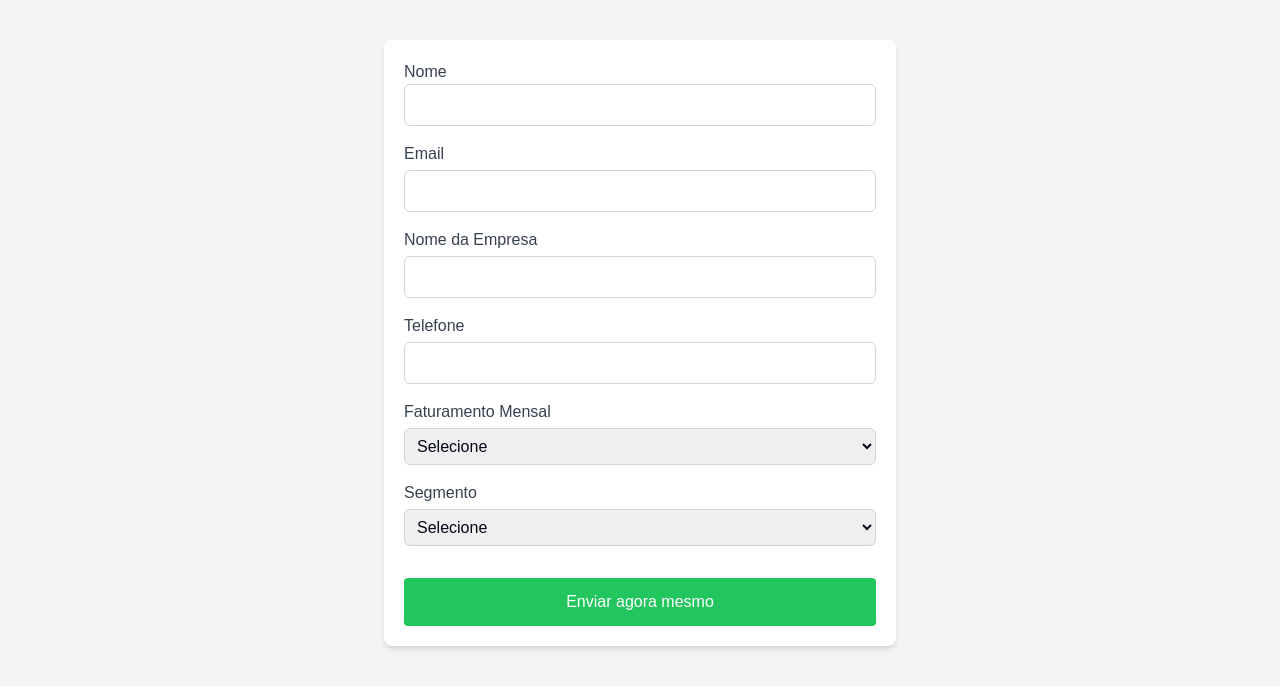
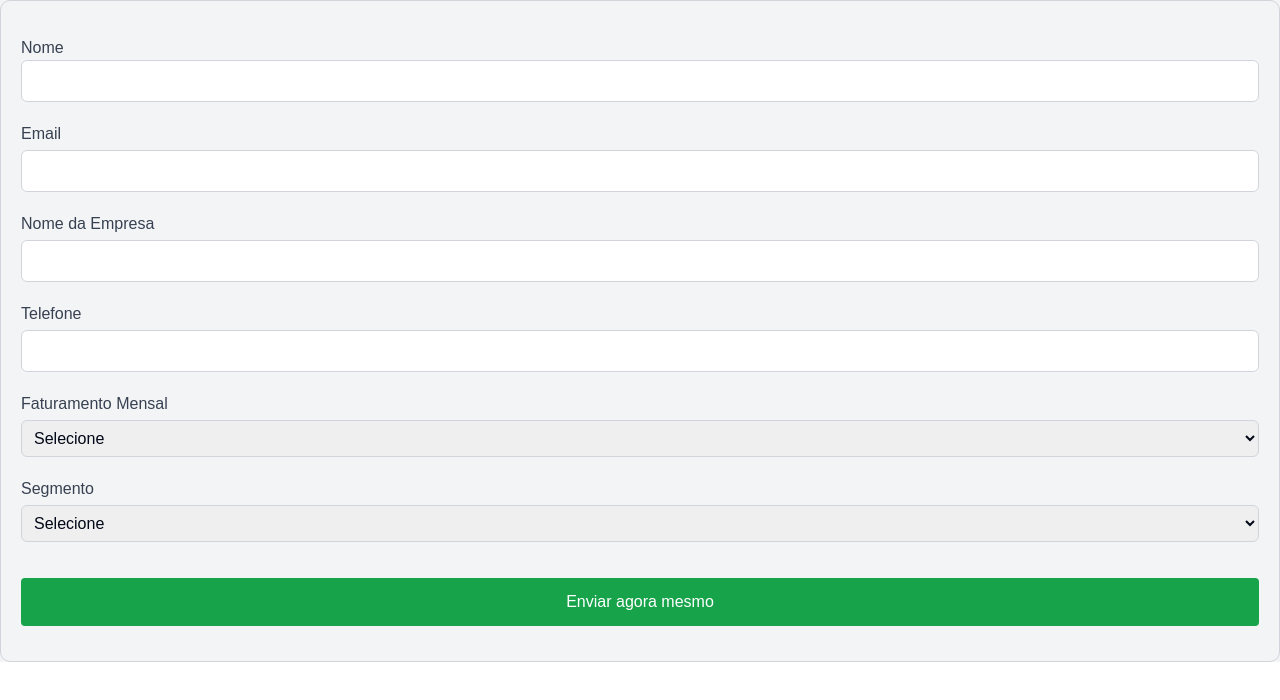
Before and after one commit to joao-mororo/forms.aegmedia, a Next.js app: page /convergencia in a window 1280 px wide. Shown: the top 700 px of the page. Built offline with nearby package versions, Linux system fonts and the light colour scheme.

Commit message:
resize form

```diff
--- a/package.json
+++ b/package.json
@@ -29,6 +29,7 @@
     "@types/node": "^20",
     "@types/react": "^19",
     "@types/react-dom": "^19",
+    "@types/react-input-mask": "^3.0.6",
     "postcss": "^8",
     "tailwindcss": "^3.4.1",
     "typescript": "^5"
--- a/src/app/convergencia/page.tsx
+++ b/src/app/convergencia/page.tsx
@@ -1,6 +1,6 @@
 "use client";
 
-import { useEffect, useState } from "react";
+import { useEffect, useRef, useState } from "react";
 // import InputMask from "react-input-mask";
 import axios from "axios";
 import { redirect } from "@/lib/utils";
@@ -108,20 +108,14 @@ const FormularioDuasEtapas = () => {
   };
 
   return (
-    <div className="bg-gray-100 p-10">
-      <div className="max-w-lg mx-auto bg-white p-5 rounded-lg shadow-md">
+    <div className="bg-gray-100">
       {step === 1 && (
-          <form id="formStep1">
-            <input
-              type="hidden"
-              name="utm_source"
-              value={formData.utm_source}
-            />
-            <input
-              type="hidden"
-              name="utm_medium"
-              value={formData.utm_medium}
-            />
+        <form
+          id="formStep1"
+          className="py-[35px] px-[20px] border border-gray-300 flex flex-col gap-1 rounded-[10px] min-w-full"
+        >
+          <input type="hidden" name="utm_source" value={formData.utm_source} />
+          <input type="hidden" name="utm_medium" value={formData.utm_medium} />
           <input
             type="hidden"
             name="utm_campaign"
@@ -246,7 +240,7 @@ const FormularioDuasEtapas = () => {
           <button
             type="button"
             onClick={handleNextStep}
-              className="mt-4 bg-green-500 text-white p-3 rounded w-full"
+            className="mt-4 bg-green-600 text-white p-3 rounded w-full"
           >
             Enviar agora mesmo
           </button>
@@ -254,7 +248,11 @@ const FormularioDuasEtapas = () => {
       )}
 
       {step === 2 && (
-          <form id="formStep2" onSubmit={handleSubmit}>
+        <form
+          id="formStep2"
+          onSubmit={handleSubmit}
+          className="py-[35px] px-[20px] border border-gray-300 flex flex-col gap-1 rounded-[10px] min-w-full"
+        >
           <p>
             Recebemos o seu cadastro, agora é só terminar de preencher as
             informações para ser atendido com mais agilidade
@@ -333,14 +331,13 @@ const FormularioDuasEtapas = () => {
           <button
             type="button"
             onClick={handleSubmit}
-              className="mt-4 bg-green-500 text-white p-3 rounded w-full"
+            className="mt-4 bg-green-600 text-white p-3 rounded w-full"
           >
             Enviar agora mesmo
           </button>
         </form>
       )}
     </div>
-    </div>
   );
 };
 
```
Also changed, not shown: 1 other file (tests, documents, lock files or other folders). Lines whose indentation alone changed are shown as unchanged.
